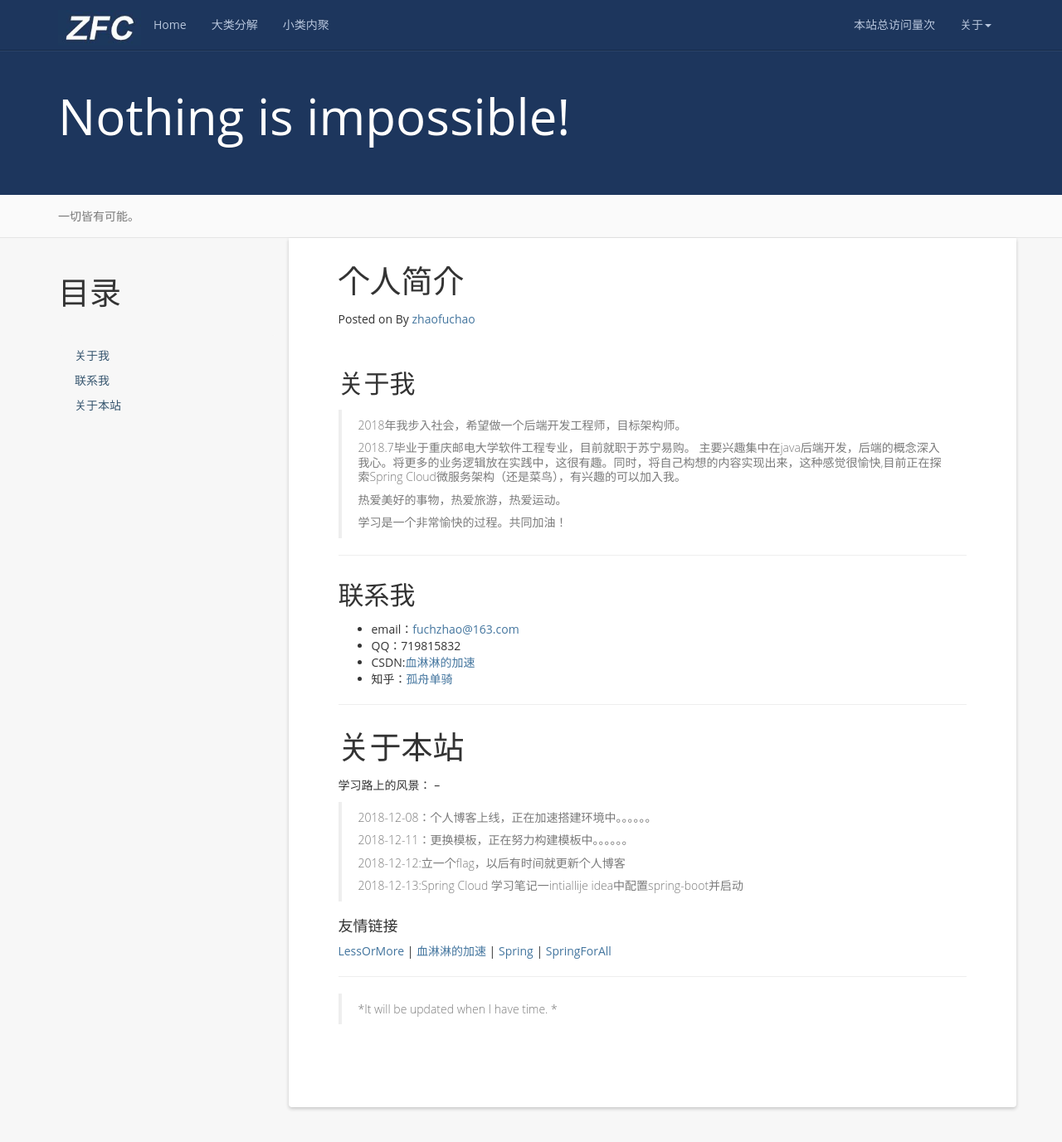
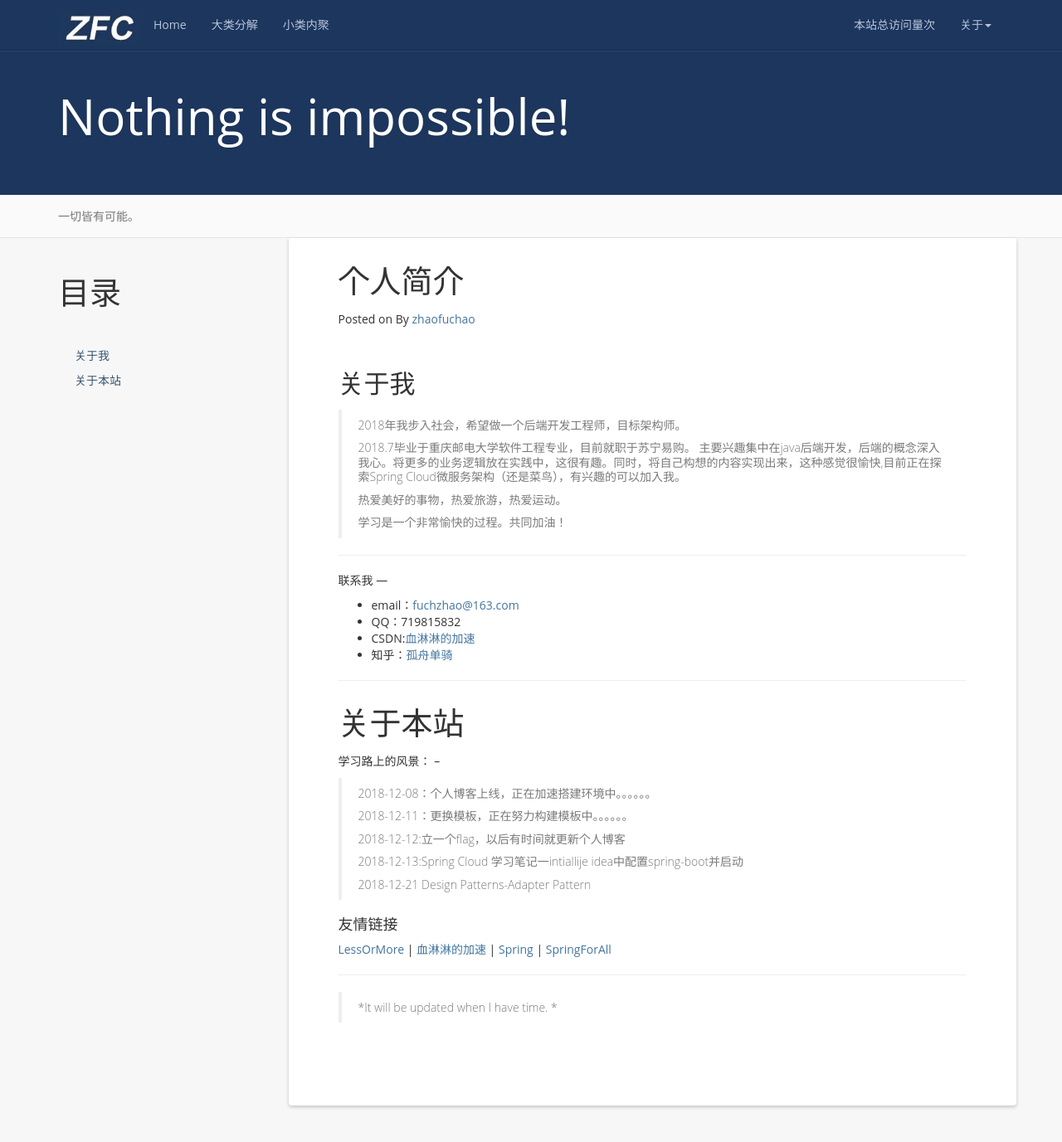
Before and after one commit to ZFCC/ZFCC.github.io, a Jekyll site: the page built from about.md, in a window 1280 px wide and 1400 px high. Shown: the top 1377 px of the window at 83% size. Built offline with Jekyll 4.4.1, drawn with Linux system fonts in a browser that asks for light colours; nearby versions of some CDN libraries; a script that is not in the unit is left out; comment, search, counter and statistics services are not loaded.

Commit message:
Update about.md

```diff
--- a/about.md
+++ b/about.md
@@ -24,7 +24,6 @@ permalink: /about/
 >学习是一个非常愉快的过程。共同加油！
 
 ---
-
 联系我
 ---
 
@@ -34,6 +33,7 @@ permalink: /about/
 * 知乎：[孤舟单骑](https://www.zhihu.com/people/gu-zhou-dan-qi/activities)
 
 ---
+
 
 关于本站
 ==
@@ -46,6 +46,8 @@ permalink: /about/
 >2018-12-12:立一个flag，以后有时间就更新个人博客
 >
 >2018-12-13:Spring Cloud 学习笔记一intiallije idea中配置spring-boot并启动
+>
+> 2018-12-21 Design Patterns-Adapter Pattern
 
 #### 友情链接
 
```
